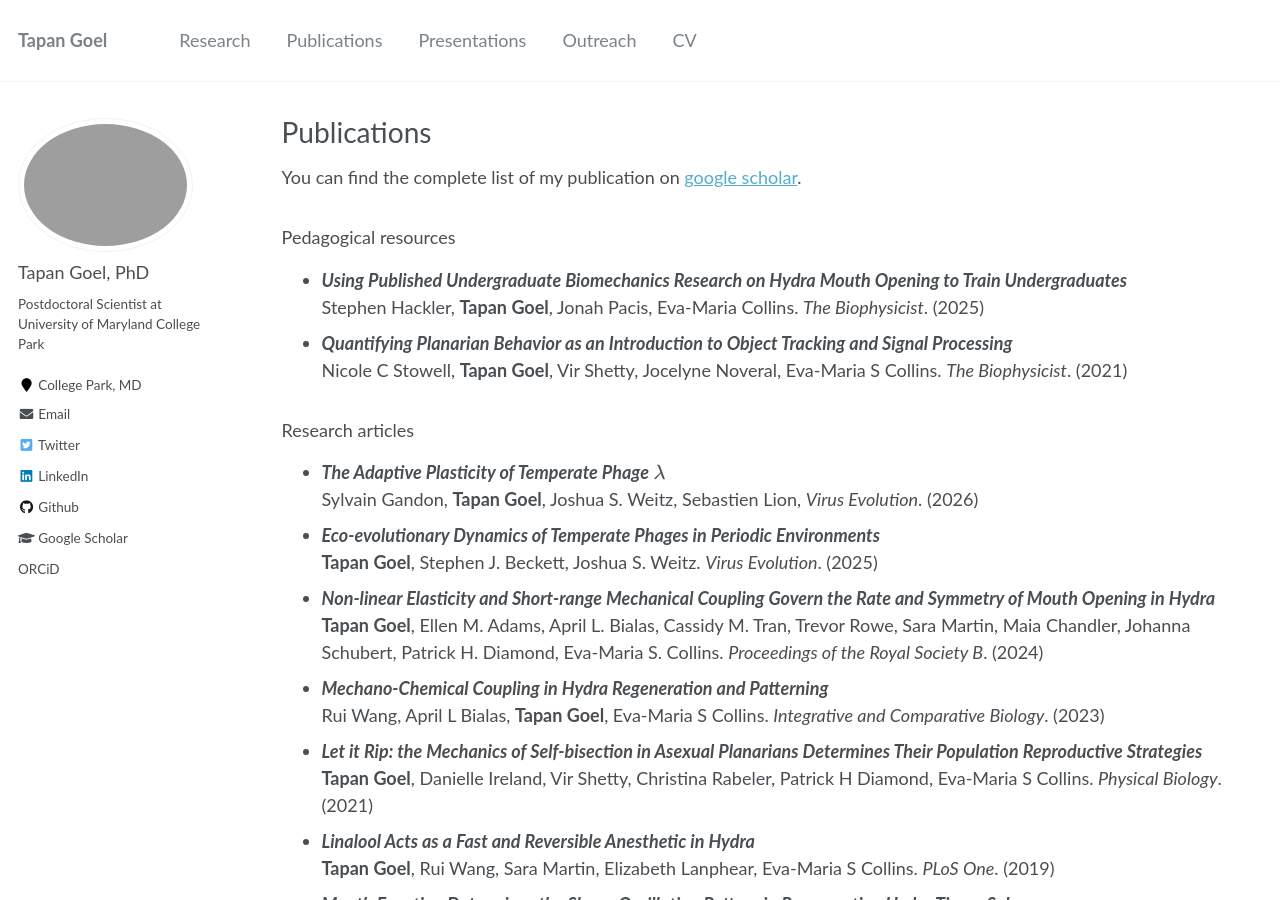
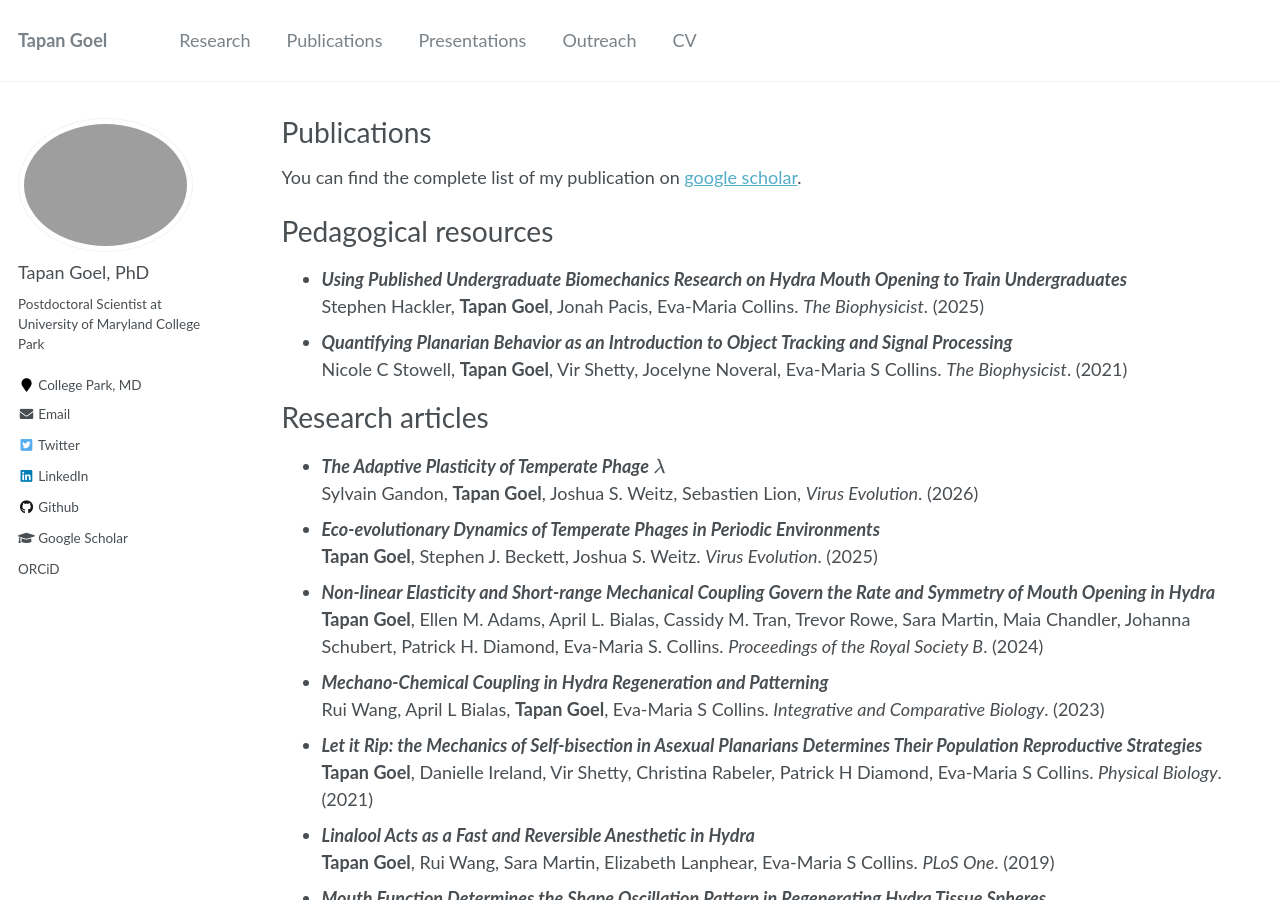
Before and after one commit to tapangoel1994/tapangoel1994.github.io, a Jekyll site: the page built from _pages/publications.md, in a window 1280 px wide and 900 px high. Built offline with Jekyll 4.4.1, drawn with Linux system fonts in a browser that asks for light colours; formulas are drawn with MathJax 3.

```diff
--- a/_pages/publications.md
+++ b/_pages/publications.md
@@ -7,14 +7,14 @@ author_profile: true
 
 You can find the complete list of my publication on [google scholar](https://scholar.google.com/citations?user=b4GGa8EAAAAJ&hl=en).
 
-### Pedagogical resources
+# Pedagogical resources
 
 - ***Using Published Undergraduate Biomechanics Research on Hydra Mouth Opening to Train Undergraduates***\
   Stephen Hackler,  **Tapan Goel**, Jonah Pacis, Eva-Maria Collins. _The Biophysicist_. (2025)
 - ***Quantifying Planarian Behavior as an Introduction to Object Tracking and Signal Processing***\
   Nicole C Stowell, **Tapan Goel**, Vir Shetty, Jocelyne Noveral, Eva-Maria S Collins. _The Biophysicist_. (2021)
 
-### Research articles
+# Research articles
 
 - ***The Adaptive Plasticity of Temperate Phage*** $\lambda$\
   Sylvain Gandon, **Tapan Goel**, Joshua S. Weitz, Sebastien Lion, _Virus Evolution_. (2026)
@@ -31,7 +31,7 @@ You can find the complete list of my publication on [google scholar](https://sch
 - ***Mouth Function Determines the Shape Oscillation Pattern in Regenerating Hydra Tissue Spheres***\
   Rui Wang, **Tapan Goel**, Kate Khazoyan, Ziad Sabry, Heng J Quan, Patrick H Diamond, Eva-Maria S Collins. _Biophysical Journal_. (2019)
 
-### Preprints
+# Preprints
 
 - ***Interpreting breakthrough infections given assortative mixing of partially vaccinate populations***\
     Mallory J. Harris, Akash Arani, **Tapan Goel**, Kejia Zhang, Stephen J. Beckett, Nathan C. Lo, Jonathan Dushoff, Joshua S. Weitz. _medRxiv_. (2026)
```
